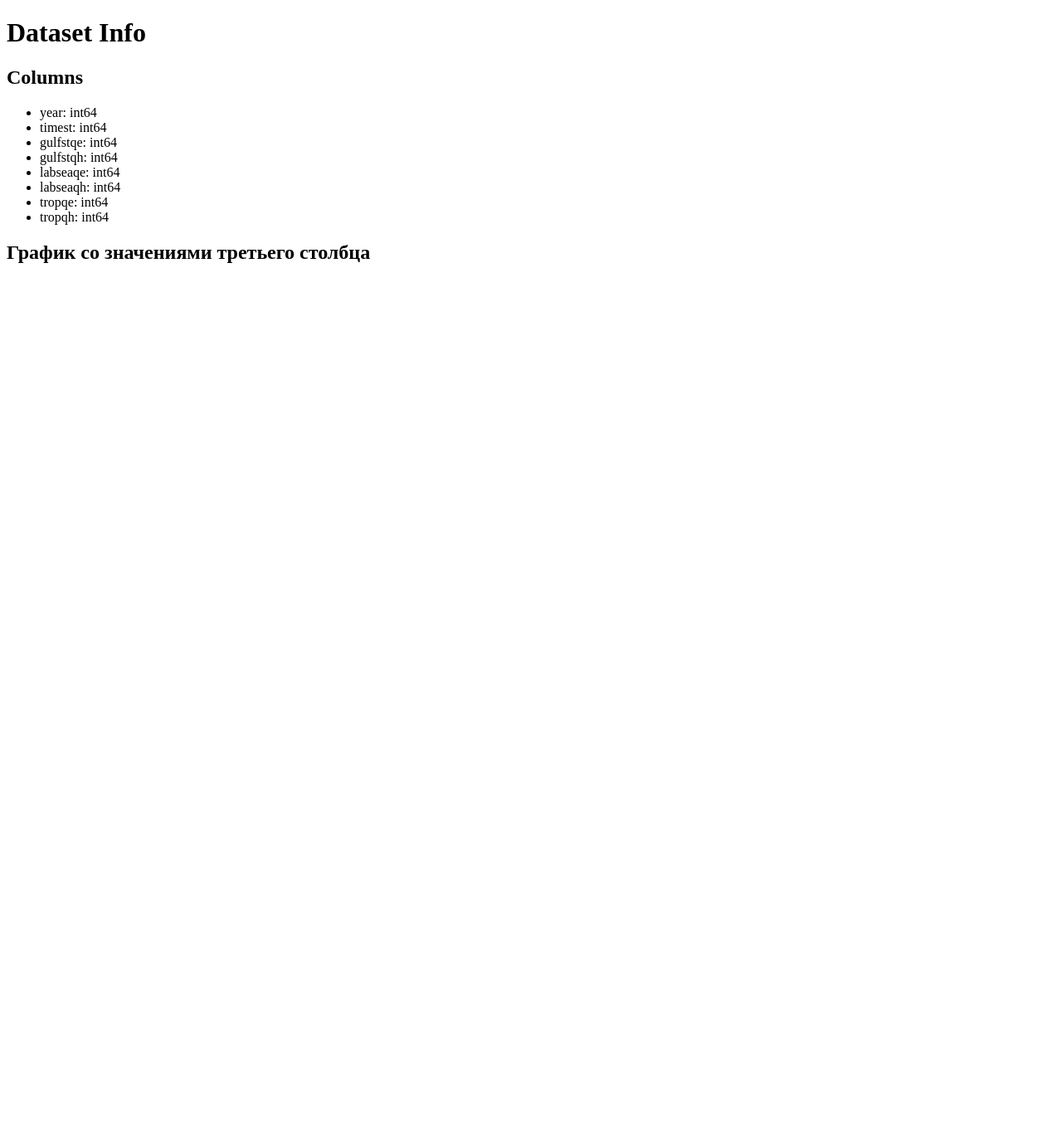
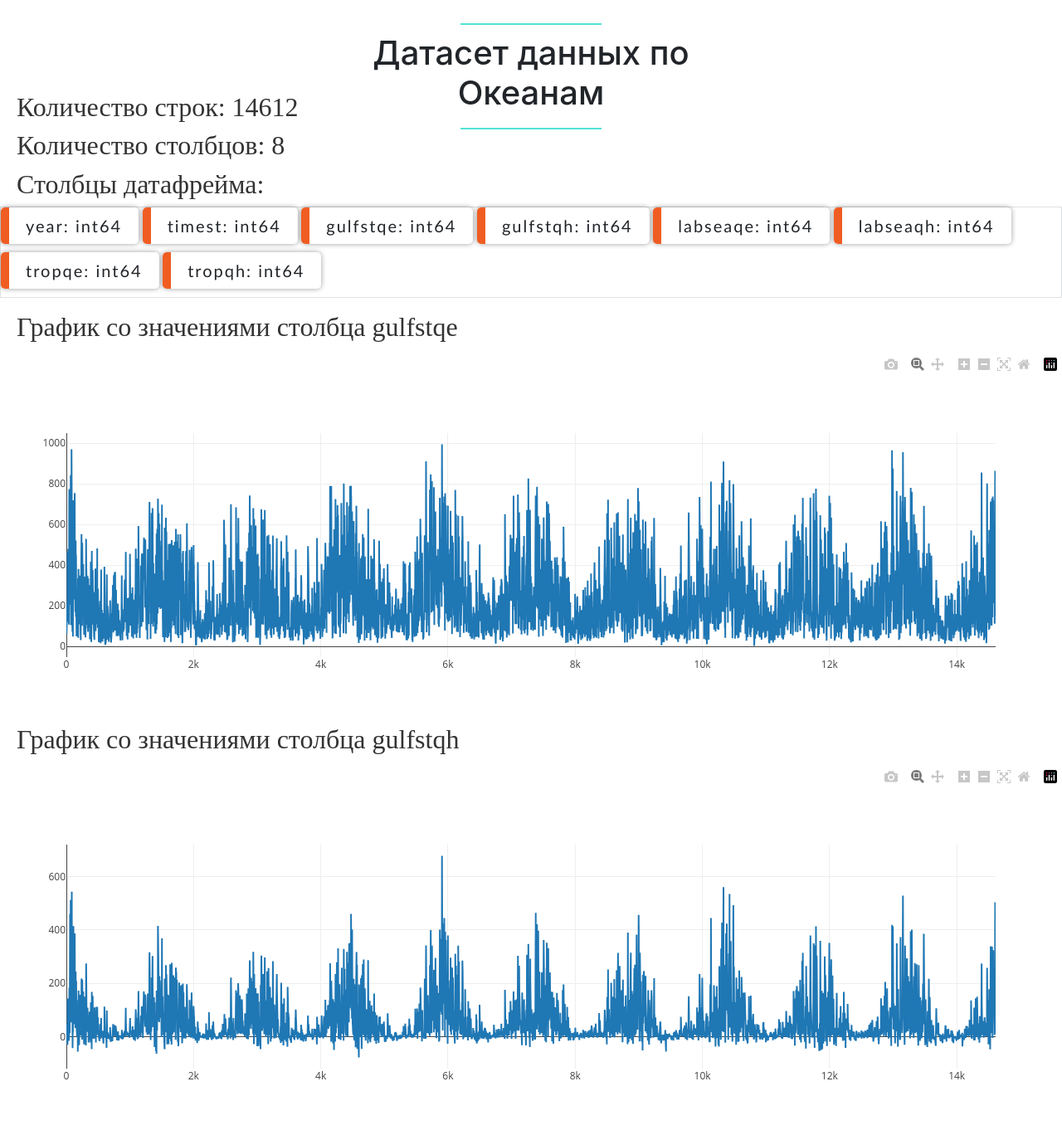
Before and after one commit to VadimKirillov/Time-Series-App-Coursework, a Django app: page / in a window 1280 px wide. Shown: the whole page at 83% size. Before the commit the page ends 317 px from the top, so only its background shows below. Run offline with Django 5.2, Linux system fonts and the light colour scheme; some libraries are stand-ins or nearby versions.

Commit message:
oceans_start

```diff
--- a/TimeSeriesApp/TimeSeriesApp/settings.py
+++ b/TimeSeriesApp/TimeSeriesApp/settings.py
@@ -11,6 +11,7 @@ https://docs.djangoproject.com/en/5.0/ref/settings/
 """
 
 from pathlib import Path
+import os
 
 # Build paths inside the project like this: BASE_DIR / 'subdir'.
 BASE_DIR = Path(__file__).resolve().parent.parent
@@ -116,7 +117,10 @@ USE_TZ = True
 # Static files (CSS, JavaScript, Images)
 # https://docs.djangoproject.com/en/5.0/howto/static-files/
 
-STATIC_URL = 'static/'
+STATIC_URL = '/static/'
+STATICFILES_DIRS = [
+    os.path.join(BASE_DIR, 'static'),
+]
 
 # Default primary key field type
 # https://docs.djangoproject.com/en/5.0/ref/settings/#default-auto-field
--- /dev/null
+++ b/TimeSeriesApp/forecaster/static/css/styles.css
@@ -0,0 +1,70 @@
+/* Стили для заголовков h1 */
+.ex1 {
+    padding: 30px;
+    width: 600px;
+    height: 50px;
+    margin: 10px auto;
+    text-align: center;
+    position: relative;
+}
+
+.ex1 h1 {
+    position: relative;
+}
+
+.ex1 h1:before,
+.ex1 h1:after {
+    content: "";
+    position: absolute;
+    height: 2px;
+    width: calc(50% - 100px); /* Одинаковая ширина для обеих черт */
+    background: rgb(81, 227, 213);
+    margin: 0 auto;
+}
+
+.ex1 h1:before {
+    top: -12px; /* Увеличение расстояния до верхней черты */
+    height: 2px;
+    left: 0;
+    right: 0;
+}
+
+.ex1 h1:after {
+    bottom: -20px; /* Добавление черты снизу от надписи */
+    right: 0;
+    left: 0;
+}
+
+.ex2 {
+    margin-top: 40px; /* Увеличение расстояния до следующего элемента */
+}
+
+/* Стили для заголовков h2 */
+h2 {
+    font-family: 'Times New Roman', serif; /* Название красивого шрифта для h2 */
+    font-size: 24px; /* Размер шрифта */
+    color: #333; /* Цвет текста */
+    margin-bottom: 10px; /* Отступ снизу */
+    margin-left: 20px;
+}
+
+.border {
+    list-style: none;
+    padding: 0;
+}
+
+.border li {
+    font-family: "Trebuchet MS", "Lucida Sans";
+    padding: 7px 20px;
+    margin-bottom: 10px;
+    border-radius: 5px;
+    border-left: 10px solid #f05d22;
+    box-shadow: 2px -2px 5px 0 rgba(0,0,0,.1),
+                 -2px -2px 5px 0 rgba(0,0,0,.1),
+                 2px 2px 5px 0 rgba(0,0,0,.1),
+                -2px 2px 5px 0 rgba(0,0,0,.1);
+    font-size: 20px;
+    letter-spacing: 2px;
+    transition: 0.3s all linear;
+    display: inline-block; /* Добавить этот стиль */
+}
--- a/TimeSeriesApp/forecaster/templates/index.html
+++ b/TimeSeriesApp/forecaster/templates/index.html
@@ -1,26 +1,47 @@
 <!DOCTYPE html>
+{% load static %}
+<html lang="en">
 <head>
     <title>Dataset Info</title>
+    <link href="{% static 'time_icon.png' %}" rel="icon" type="image/png">
     <script src="https://cdn.plot.ly/plotly-latest.min.js"></script>
+
+    <!-- Подключаем файл стилей CSS -->
+    <link rel="stylesheet" href="{% static 'css/styles.css' %}">
+
+    <!-- Подключаем библиотеку Bootstrap CSS -->
+    <link rel="stylesheet" href="https://stackpath.bootstrapcdn.com/bootstrap/4.5.2/css/bootstrap.min.css">
 </head>
 <body>
-    <h1>Dataset Info</h1>
+    <script src="https://stackpath.bootstrapcdn.com/bootstrap/4.5.2/js/bootstrap.min.js"></script>
+    <div class=ex1><h1>Датасет данных по Океанам</h1></div>
 
-    <h2>Columns</h2>
+    <h2 class="ex2">Количество строк: {{ dataset_info.n_rows}}</h2>
+    <h2>Количество столбцов: {{ dataset_info.n_columns}}</h2>
 
-    <ul>
+    <h2>Столбцы датафрейма:</h2>
+
+    <ul class="border">
         {% for column, data_type in dataset_info.column_types.items %}
             <li>{{ column }}: {{ data_type }}</li>
         {% endfor %}
     </ul>
 
-    <h2>График со значениями третьего столбца</h2>
+    <h2 >График со значениями столбца gulfstqe</h2>
+    <div id="plot_gulfstqe"></div>
 
-    <div id="plot"></div>
-
+    <h2>График со значениями столбца gulfstqh</h2>
+    <div id="plot_gulfstqh"></div>
 
 <script>
-var thirdColumnData = dataset_info.values; // данные из третьего столбца
+document.addEventListener('DOMContentLoaded', function() {
+    var thirdColumnData = [];
+
+    {% for i in dataset_info.gulfstqe %}
+        thirdColumnData.push({{ i | safe }});
+    {% endfor %}
+
+    console.log(thirdColumnData);
 
     var xData = [];
     var yData = [];
@@ -38,9 +59,39 @@ var data = [{
         type: 'scatter'
     }];
 
-Plotly.newPlot('plot', data);
+    Plotly.newPlot('plot_gulfstqe', data);
+});
 </script>
 
+<script>
+document.addEventListener('DOMContentLoaded', function() {
+    var thirdColumnData = [];
+
+    {% for i in dataset_info.gulfstqh %}
+        thirdColumnData.push({{ i | safe }});
+    {% endfor %}
+
+    console.log(thirdColumnData);
+
+    var xData = [];
+    var yData = [];
+
+    // Создание массивов xData и yData
+    for (var i = 0; i < thirdColumnData.length; i++) {
+        xData.push(i); // Используем индексы списка как значения x
+        yData.push(thirdColumnData[i]); // Добавляем значения из списка как значения y
+    }
+
+    var data = [{
+        x: xData,
+        y: yData,
+        mode: 'lines',
+        type: 'scatter'
+    }];
+
+    Plotly.newPlot('plot_gulfstqh', data);
+});
+</script>
 
 </body>
 </html>
--- a/TimeSeriesApp/forecaster/views.py
+++ b/TimeSeriesApp/forecaster/views.py
@@ -7,13 +7,32 @@ from .models import DataFrame
 def dataset_size(request):
     dataset = pd.read_csv('forecaster/csvs/all_streams.csv', sep = ';')
 
-    print(dataset['gulfstqe'].values[:200])
+    data_dictionary = {}
+
+    # Получаем список всех колонок в датасете
+    columns = dataset.columns
+
+    # Для каждой колонки добавляем название колонки и массив значений в словарь
+    for col in columns:
+        data_dictionary[col] = dataset[col].values
+
+    print(data_dictionary)
 
     dataset_info = {
+        'n_columns': dataset.shape[1],
+        'n_rows': dataset.shape[0],
         'columns': dataset.columns.tolist(),
         'column_types': dataset.dtypes.to_dict(),
-        'values': dataset['gulfstqe'].values[:200]
+        'gulfstqe': dataset['gulfstqe'],
+        'gulfstqh': dataset['gulfstqh'],
+        'labseaqe': dataset['labseaqe'],
+        'labseaqh': dataset['labseaqh'],
+        'tropqe': dataset['tropqe'],
+        'tropqh': dataset['tropqh'],
+        'value_columns': data_dictionary,
+
     }
+
 
     #print(dataset_info)
 
```
Also changed, not shown: TimeSeriesApp/forecaster/static/time_icon.png (added). Lines whose indentation alone changed are shown as unchanged.
